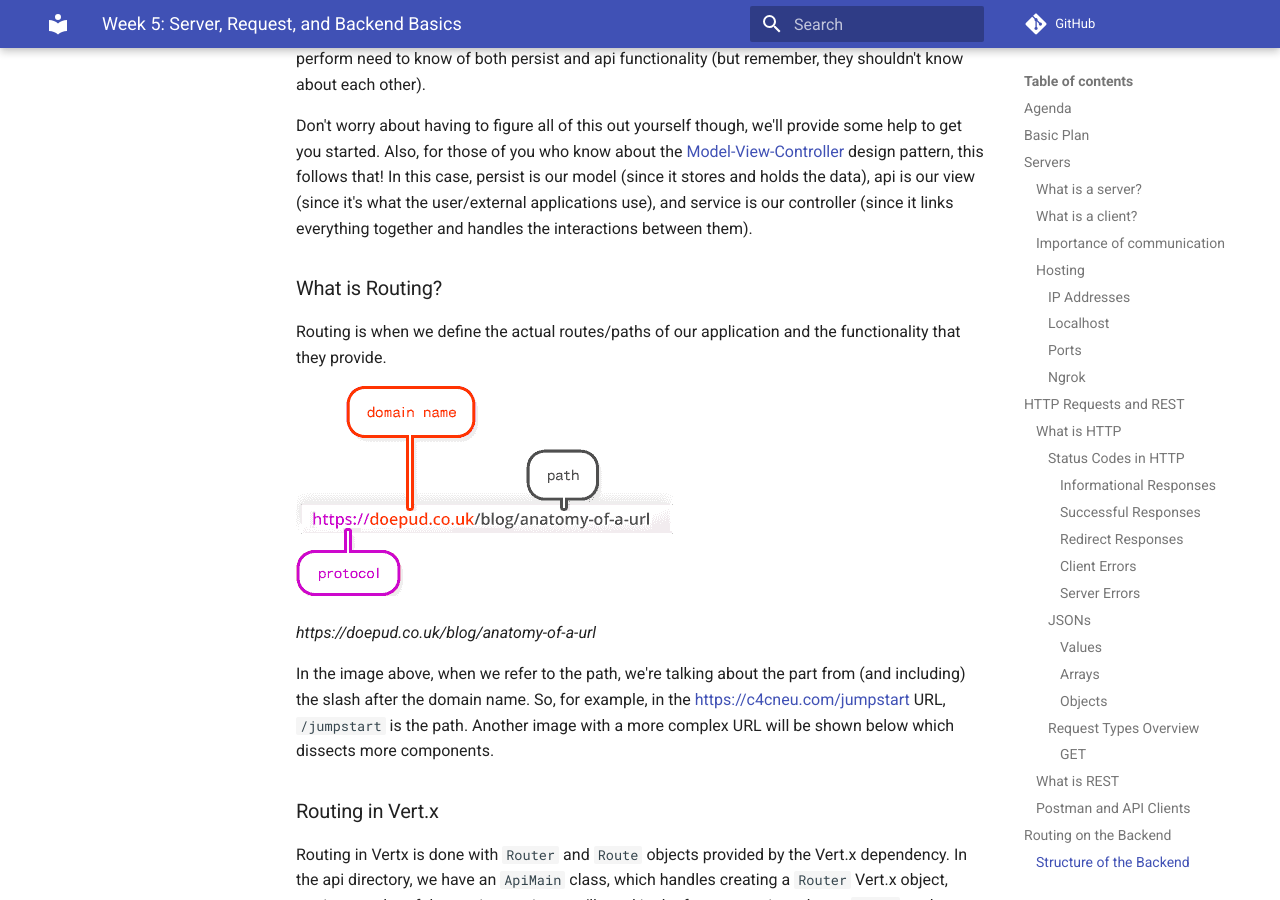
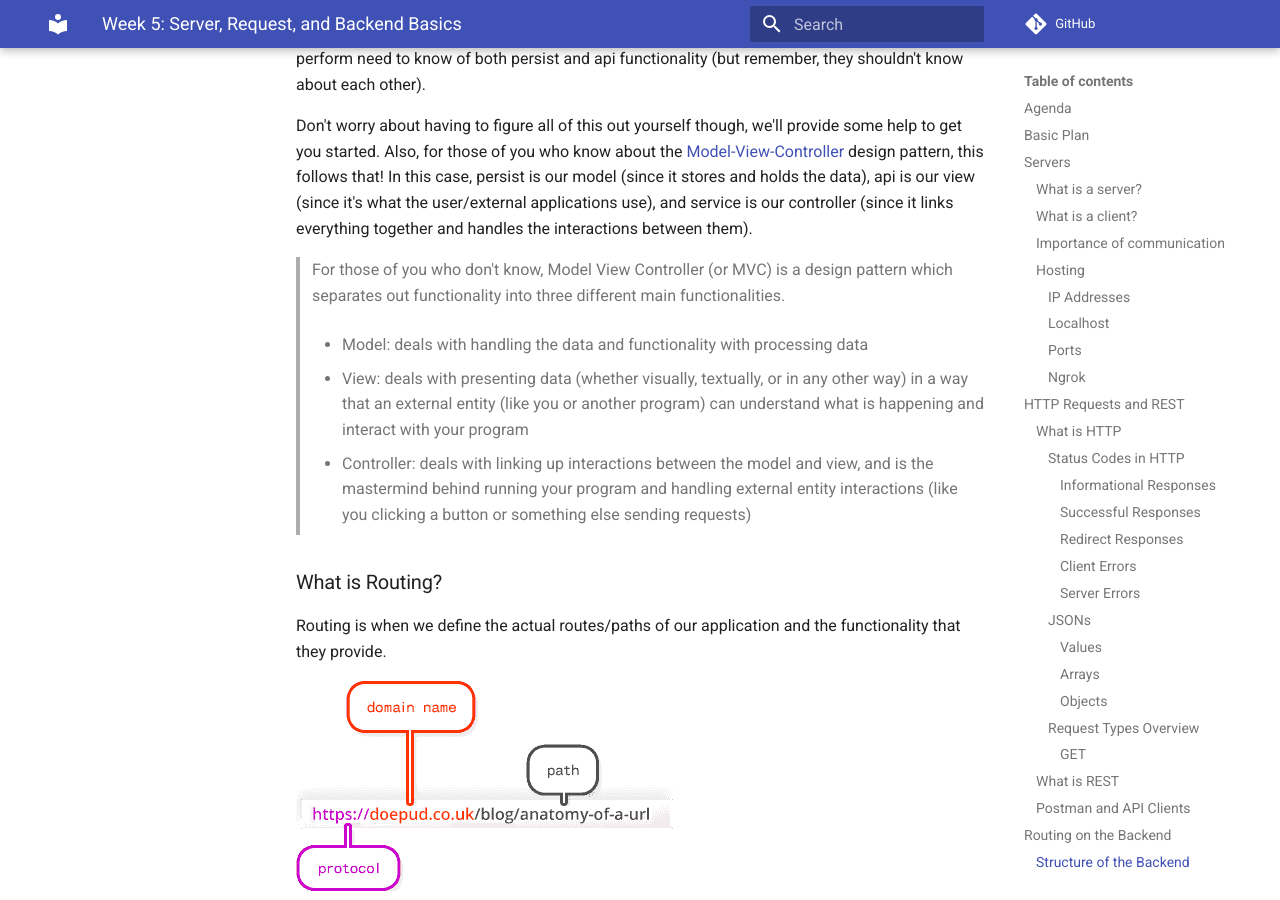
Before and after one commit to Code-4-Community/learning-resources, an MkDocs documentation site: the page built from docs/jumpstart/week-5.md, in a window 1280 px wide and 900 px high, scrolled down 11526 px. Built offline with MkDocs 1.6.1 and Material for MkDocs 9.7.7, drawn with Linux system fonts in a browser that asks for light colours; comment, search, counter and statistics services are not loaded.

Commit message:
Explain MVC and fix mkdocs config

```diff
--- a/docs/jumpstart/week-5.md
+++ b/docs/jumpstart/week-5.md
@@ -389,6 +389,17 @@ follows that! In this case, persist is our model (since it stores and holds the
 the user/external applications use), and service is our controller (since it links everything together and handles
 the interactions between them).
 
+>For those of you who don't know, Model View Controller (or MVC) is a design pattern which separates out functionality
+>into three different main functionalities.
+>
+>- Model: deals with handling the data and functionality with processing data
+>
+>- View: deals with presenting data (whether visually, textually, or in any other way) in a way that an external entity
+>(like you or another program) can understand what is happening and interact with your program
+>
+>- Controller: deals with linking up interactions between the model and view, and is the mastermind behind running your
+>program and handling external entity interactions (like you clicking a button or something else sending requests)
+
 ### What is Routing?
 
 Routing is when we define the actual routes/paths of our application and the functionality that they provide.
```
